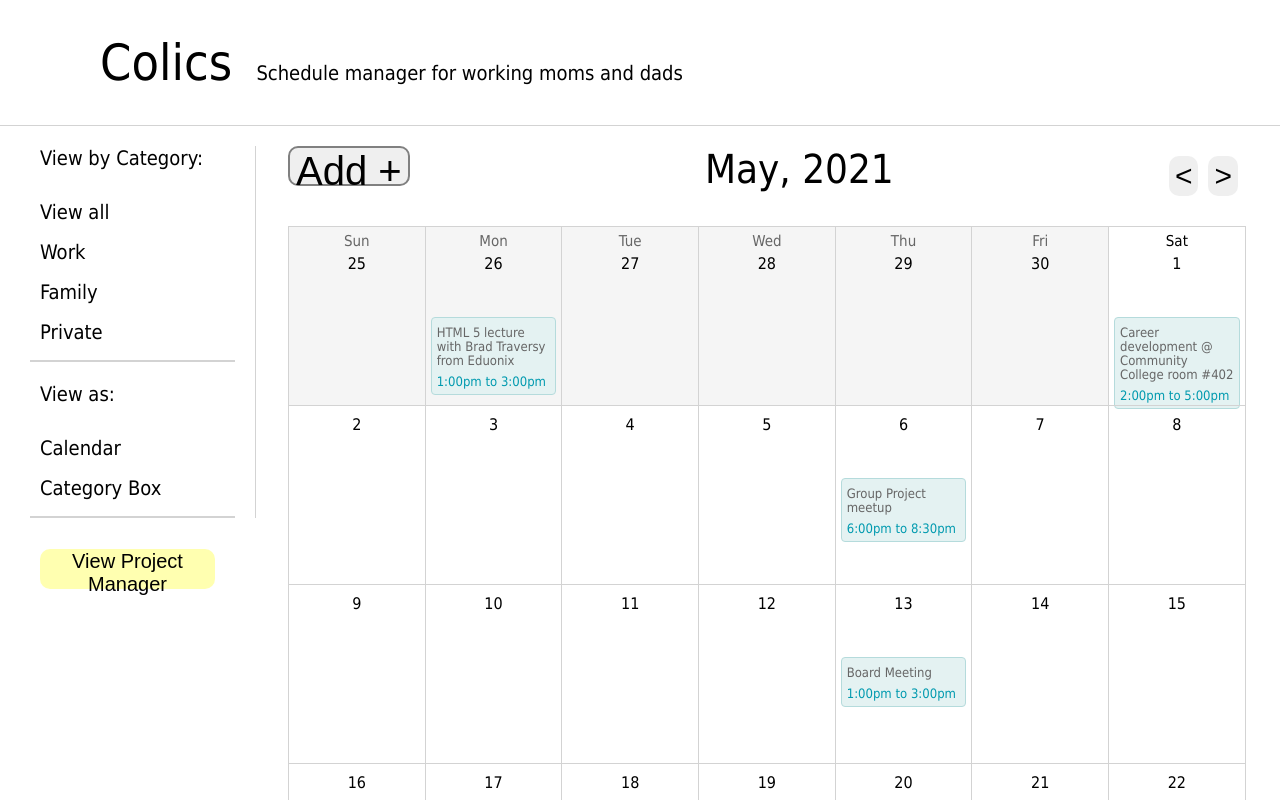
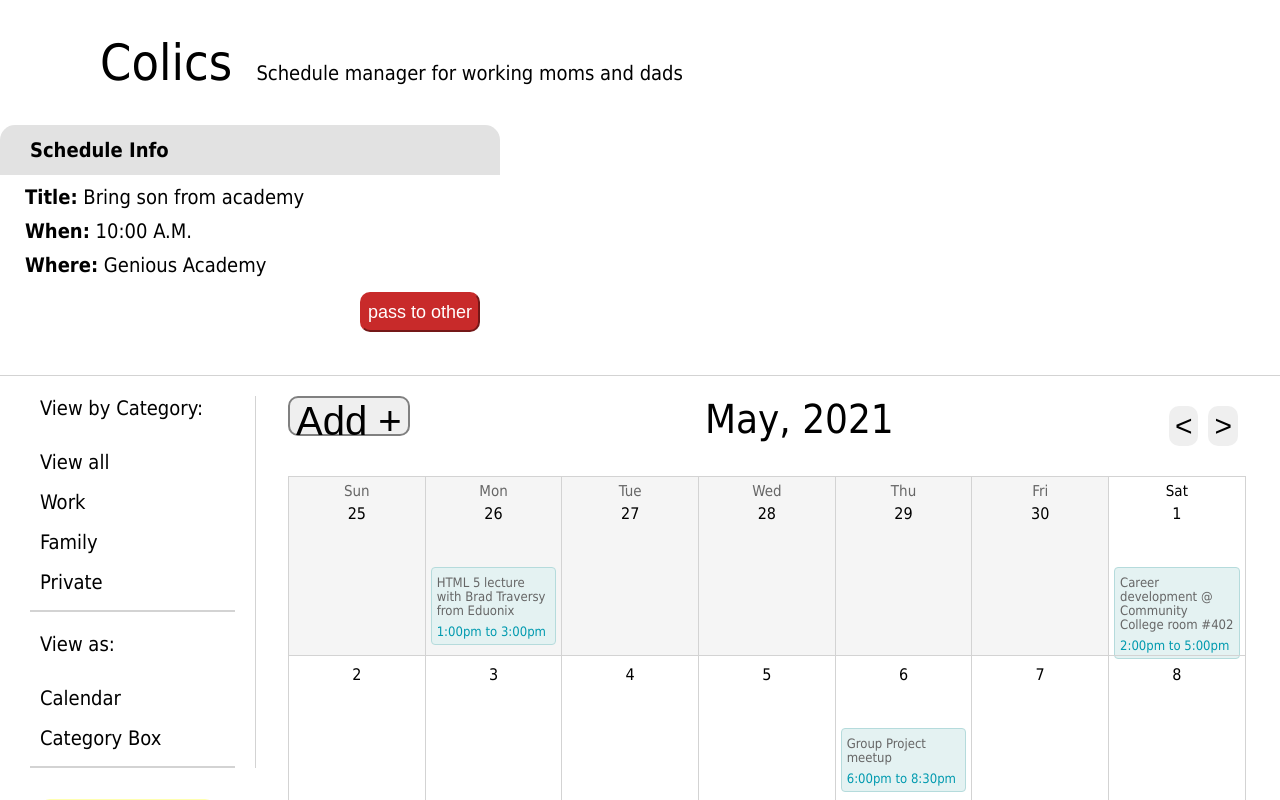
Before and after one commit to dbwk18/HCI-DesignProject, a React (Create React App) app: page / in a window 1280 px wide. Shown: the top 800 px of the page. Built offline with nearby package versions, Linux system fonts and the light colour scheme.

Commit message:
Add Popup Message

```diff
--- /dev/null
+++ b/src/Components/PopupBox/PopupBox.css
@@ -0,0 +1,32 @@
+.popupBox {
+  background-color: #ffffff;
+  width: 500px;
+  height: 250px;
+  border-radius: 15px;
+}
+
+.popupHeader {
+  display: table-cell;
+  background-color: #e2e2e2;
+  border-top-left-radius: 15px;
+  border-top-right-radius: 15px;
+  width: 500px;
+  height: 50px;
+  font-size: 20px;
+  vertical-align: middle;
+  padding-left: 30px;
+}
+
+.passBtn {
+  position: relative;
+  color: white;
+  background-color: #c82a2a;
+  border-color: #c82a2a;
+  top: 15px;
+}
+
+.popupText {
+  font-size: 20px;
+  padding-left: 25px;
+  padding-top: 10px;
+}
--- /dev/null
+++ b/src/Components/PopupBox/PopupBox.js
@@ -0,0 +1,35 @@
+import React, {useState} from 'react';
+import './PopupBox.css'
+import PopupBox2 from './PopupBox2.js'
+
+
+
+function PopupBox(){
+    const [isPopup, setisPopup]= useState(false);
+
+    function openPopup(){
+        document.getElementById("passBtn").style.display='none';
+        setisPopup(true);
+    }
+
+    // function closePopup(){
+    //     setisPopup(false);
+    // }
+
+    return(
+        <div className="popupBox">
+            <div className="popupHeader"><b>Schedule Info</b></div>
+            <div className="popupText"><b>Title:</b> Bring son from academy</div>
+            <div className="popupText"><b>When:</b> 10:00 A.M.</div>
+            <div className="popupText"><b>Where:</b> Genious Academy</div>
+            {/* <div className="popupText"><b>Who:</b> Sammul Jung</div> */}
+            <button id="passBtn" className="passBtn" onClick={openPopup}>pass to other</button>
+            <PopupBox2 isOpen={isPopup}></PopupBox2>
+
+
+
+        </div>
+    )
+}
+
+export default PopupBox;
--- /dev/null
+++ b/src/Components/PopupBox/PopupBox2.css
@@ -0,0 +1,33 @@
+.passWindow {
+  background-color: #ffffff;
+  width: 500px;
+  height: 300px;
+  border-bottom-right-radius: 15px;
+  border-bottom-left-radius: 15px;
+}
+
+.inputBox {
+  width: 400px;
+  height: 150px;
+  margin: 20px;
+  margin-left: 35px;
+  background-color: #e2e2e2;
+  border-color: #e2e2e2;
+  border-radius: 20px;
+  font-size: 18px;
+  padding-left: 15px;
+  vertical-align: top;
+  line-height: 100px;
+}
+
+.passBtn2 {
+  position: relative;
+  color: white;
+  background-color: #c82a2a;
+  border-color: #c82a2a;
+  top: 0px;
+}
+
+.passBtn :onclick {
+  display: none;
+}
--- /dev/null
+++ b/src/Components/PopupBox/PopupBox2.js
@@ -0,0 +1,34 @@
+import React, {useState} from 'react';
+import './PopupBox2.css'
+import SendPopup from './SendPopup'
+
+function PopupBox2(props){
+    const isOpen = props.isOpen
+
+    const [isSentPopup, setisSentPopup] = useState(false);
+    function openSentPopup(){
+        setisSentPopup(true);
+    }
+
+    return(
+        <>
+            {isOpen? (
+                <div className="passContainer">
+                    <div className="passWindow">
+                        <div className="passContents" onClick={isOpen}>
+                            {/* <div className="popupText"><b>Pass to</b>  Minseok Yoo</div> */}
+                            <div className="popupText"><b>Message</b> </div>
+                            <input className="inputBox" type="text"/>
+                            <button className="passBtn2" onClick={openSentPopup}>Send</button>
+                            <SendPopup isSent={isSentPopup}></SendPopup>
+                        </div>
+                    </div>
+                </div>
+            ) : null}
+
+
+        </>
+    )
+}
+
+export default PopupBox2;
--- /dev/null
+++ b/src/Components/PopupBox/SendPopup.css
@@ -0,0 +1,5 @@
+.sendContent {
+  background-color: #e2e2e2;
+  border-radius: 15px;
+  font-size: 20px;
+}
--- /dev/null
+++ b/src/Components/PopupBox/SendPopup.js
@@ -0,0 +1,23 @@
+import React from 'react'
+import './SendPopup.css'
+
+function SendPopup(props){
+
+    const isSent = props.isSent
+
+    return(
+        <>
+            {isSent? (
+                <div className="sendBoxContainer">
+                    <div className="sendContent" onClick={isSent}>
+                        <div className="sendText"><b>Send Message</b></div>
+                        <div className="sendText">Message is sent to Minseok Yoo!</div>
+
+                    </div>
+                </div>
+            ) : null}
+        </>
+    )
+}
+
+export default SendPopup;
--- a/src/Pages/Mainpage/Mainpage.js
+++ b/src/Pages/Mainpage/Mainpage.js
@@ -4,12 +4,16 @@ import React from 'react';
 import Header from '../../Components/Header/Header'
 import Calendar from '../../Components/Calendar/Calendar'
 import Menubar from '../../Components/Menubar/Menubar'
+import PopupBox from '../../Components/PopupBox/PopupBox'
 
 function Mainpage() {
     return(
         <div className='Container'>
             <div className = 'headerContainer'>
                 <Header />
+            <div>
+                <PopupBox />
+            </div>
             </div>
             <div className = 'mainContainer'>
                 <div className='menubarContainer'>
```
